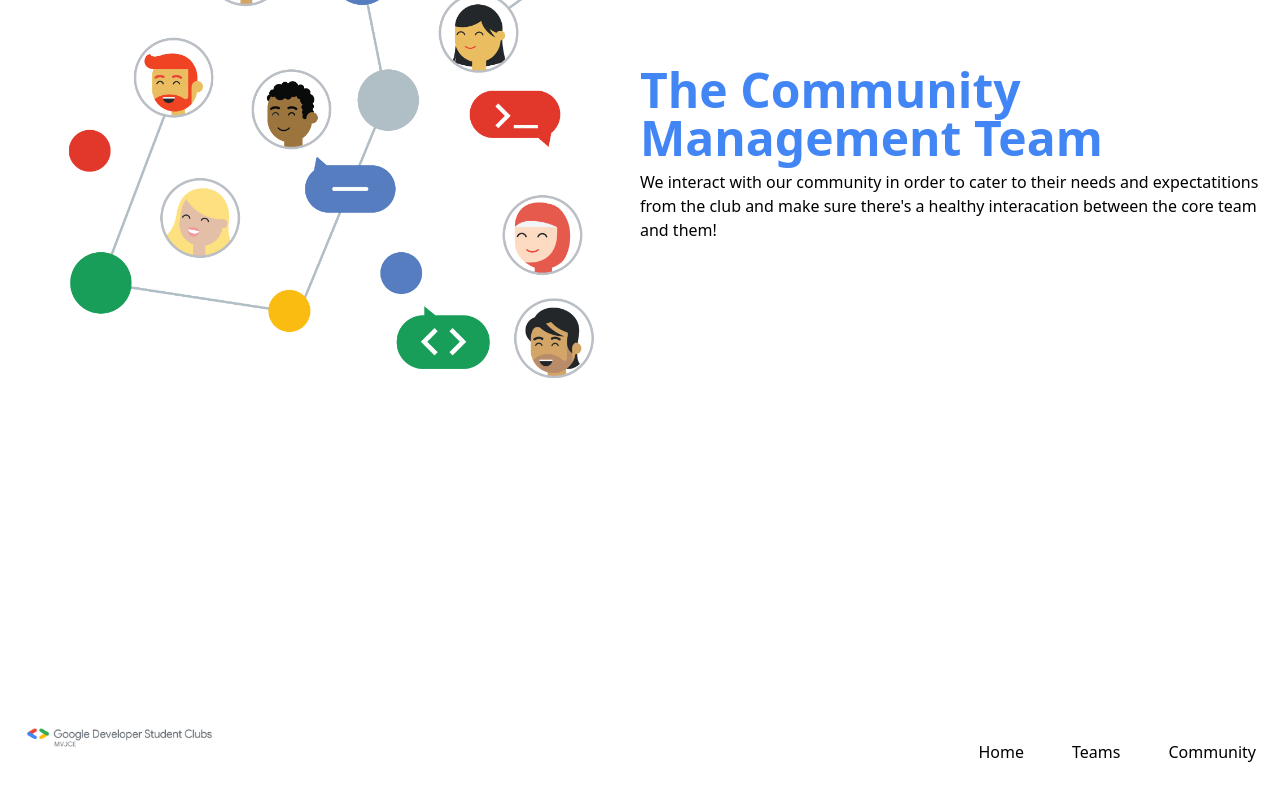
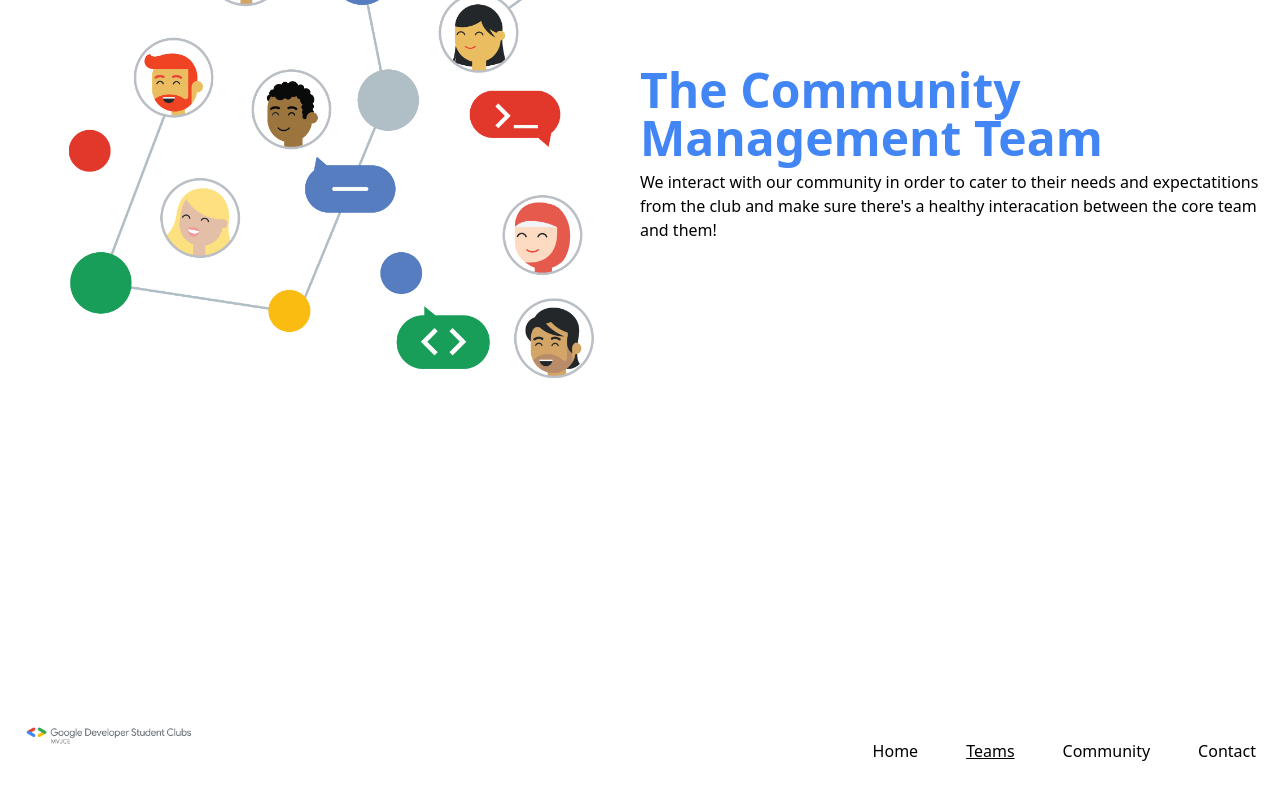
Before and after one commit to notBigO/gdsc-webproj, a React (Vite) app: page /teams in a window 1280 px wide. Shown: the part 2617-3417 px from the top of the page. Built offline with nearby package versions, Linux system fonts and the light colour scheme; some icons are missing.

Commit message:
fixed_footer

```diff
--- a/src/components/Footer.jsx
+++ b/src/components/Footer.jsx
@@ -1,6 +1,7 @@
 import React from "react";
 import Logo from "../assets/gdsc-logo.png";
 import { AiOutlineInstagram, AiFillLinkedin, BsDiscord } from "react-icons/all";
+import { NavLink } from "react-router-dom";
 
 const Footer = () => {
   return (
@@ -26,15 +27,22 @@ const Footer = () => {
         </div>
         <div className="flex justify-around space-x-32">
           <div className="flex flex-col space-y-3 text-black md:flex-row md:items-center md:justify-center md:space-y-0 md:space-x-12">
-            <a href="/" className="hover:text-[#4285F4]">
+            <NavLink to="/" className="hover:text-[#4285F4]">
               Home
-            </a>
-            <a href="" className="hover:text-[#4285F4]">
+            </NavLink>
+            <NavLink to="/teams" className="hover:text-[#DB4437]">
               Teams
-            </a>
-            <a href="" className="hover:text-[#4285F4]">
+            </NavLink>
+            <NavLink
+              to="https://gdsc.community.dev/mvj-college-of-engineering-bengaluru/"
+              className="hover:text-[#F4B400]"
+              target="_blank"
+            >
               Community
-            </a>
+            </NavLink>
+            <NavLink to="/query" className="hover:text-[#4285F4]">
+              Contact
+            </NavLink>
           </div>
         </div>
       </div>
```
